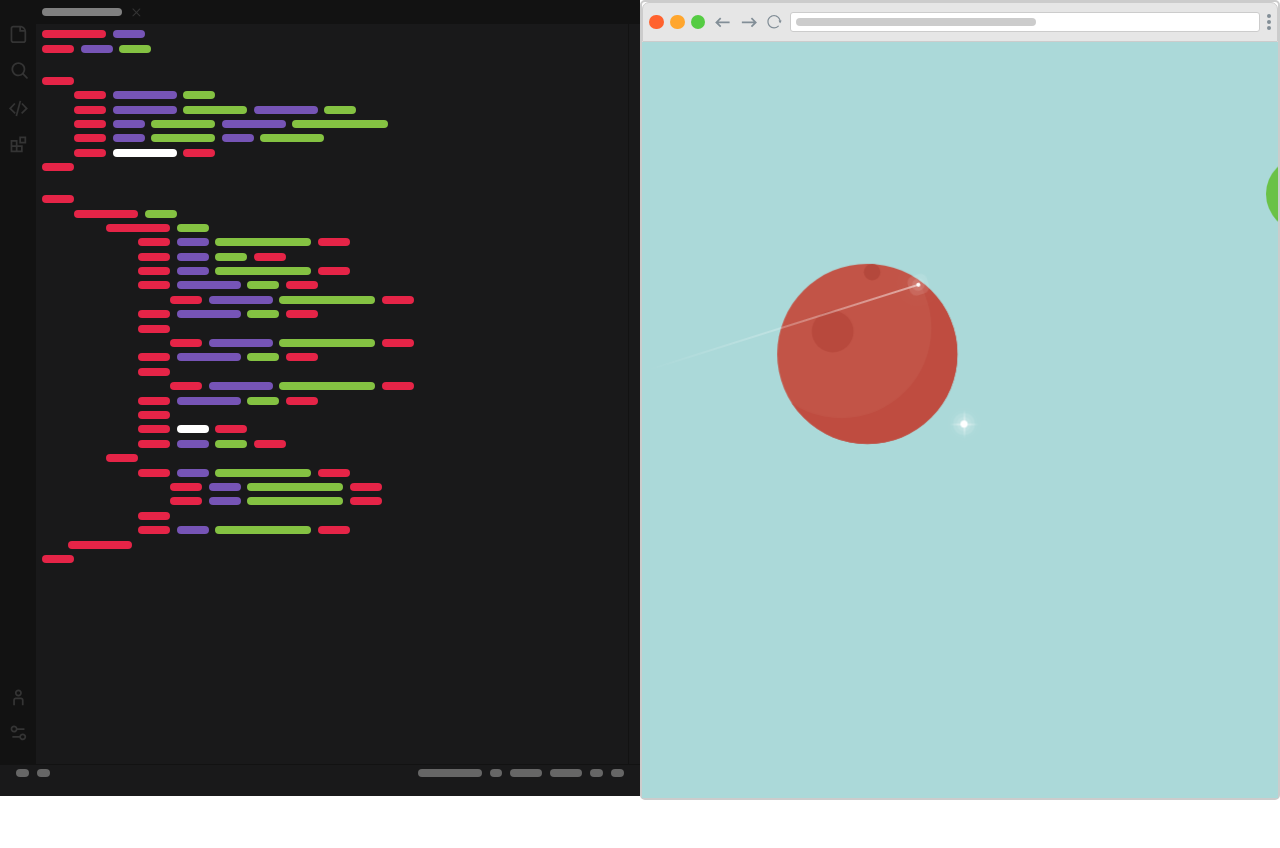
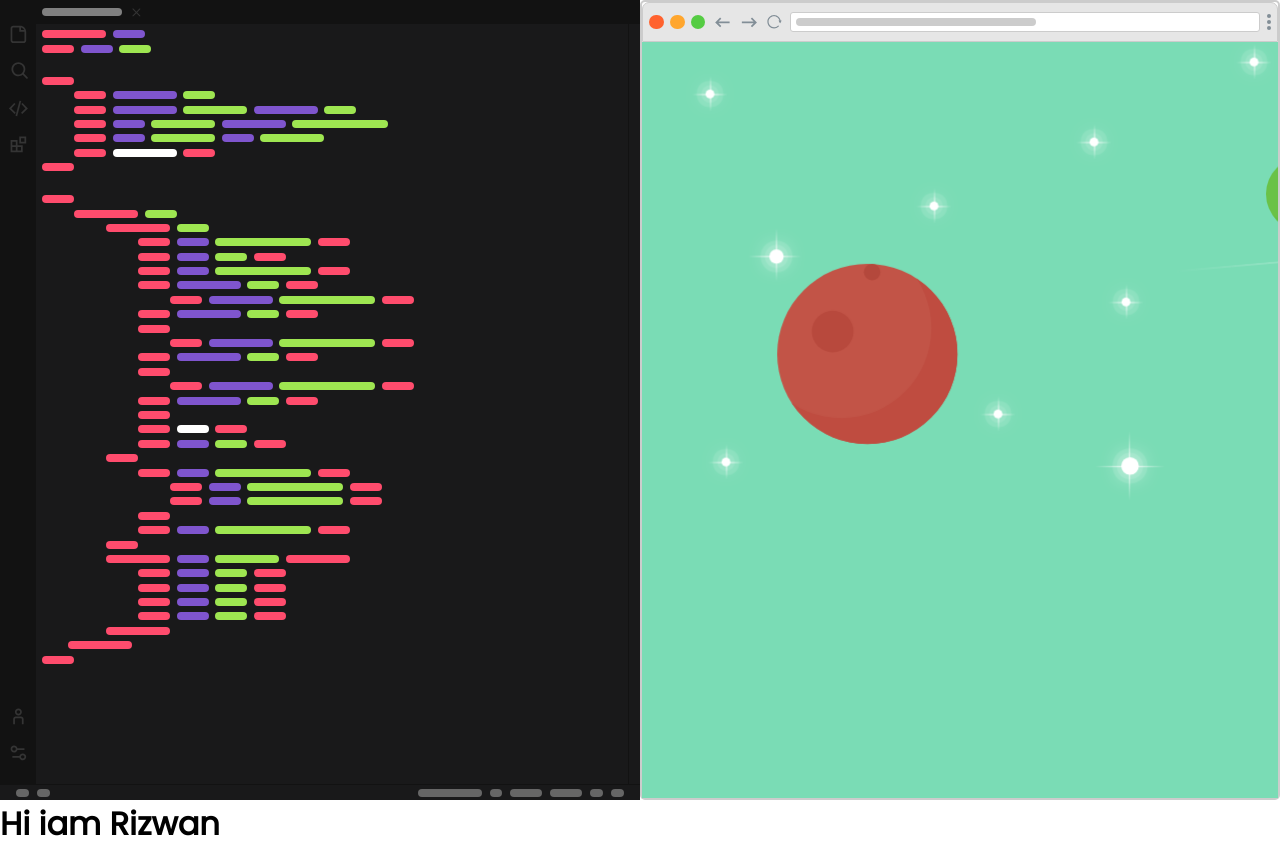
Before and after one commit to rizwanc018/Portfolio, a plain HTML site: page index.html in a window 1280 px wide. Before the commit the page ends 800 px from the top, so only its background shows below. Drawn offline with Linux system fonts and the light colour scheme.

Commit message:
editor and browser finished

```diff
--- a/index.html
+++ b/index.html
@@ -218,6 +218,43 @@
                         <div class="text large"></div>
                         <div class="tag small"></div>
                     </div>
+                    <div class="line">
+                        <div class="margin-medium tag small"></div>
+                    </div>
+                    <div class="line">
+                        <div class="margin-medium tag medium"></div>
+                        <div class="attribute small"></div>
+                        <div class="text medium"></div>
+                        <div class="tag medium"></div>
+                    </div>
+                    <div class="line">
+                        <div class="margin-large tag small"></div>
+                        <div class="attribute small"></div>
+                        <div class="text small"></div>
+                        <div class="tag small"></div>
+                    </div>
+                    <div class="line">
+                        <div class="margin-large tag small"></div>
+                        <div class="attribute small"></div>
+                        <div class="text small"></div>
+                        <div class="tag small"></div>
+                    </div>
+                    <div class="line">
+                        <div class="margin-large tag small"></div>
+                        <div class="attribute small"></div>
+                        <div class="text small"></div>
+                        <div class="tag small"></div>
+                    </div>
+                    <div class="line">
+                        <div class="margin-large tag small"></div>
+                        <div class="attribute small"></div>
+                        <div class="text small"></div>
+                        <div class="tag small"></div>
+                    </div>
+                    <div class="line">
+                        <div class="margin-medium tag medium"></div>
+                    </div>
+
                     <div class="margin-small header line medium tag"></div>
                     <div class="line body small tag"></div>
 
@@ -265,17 +302,21 @@
             <div class="brwsr-vp">
                 <section class="star-container">
                     <span class="star"></span>
-                    <!-- <span class="star"></span>
-                    <span class="star"></span> -->
+                    <span class="star"></span>
+                    <span class="star"></span>
+                    <span class="star"></span>
+                    <span class="star"></span>
+                    <span class="star"></span>
+                    <span class="star"></span>
+                    <span class="star"></span>
+                    <span class="star"></span>
+                    <span class="star"></span>
+
                 </section>
-
 
                 <div class="planet-container">
                     <div class="planet planet1"></div>
                     <div class="planet planet2"></div>
-                    <!-- <span class="shooting-star"></span>
-                    <span class="shooting-star"></span>
-                    <span class="shooting-star"></span> -->
                 </div>
 
                 <section class="shootingStar-container">
@@ -289,8 +330,9 @@
         </div>
 
     </div>
+<!-- ----------------------------------------------------------------- -->
+    <h1>Hi iam Rizwan</h1>
 
-    <!-- </div> -->
 </body>
 
 </html>
--- a/style.css
+++ b/style.css
@@ -1,11 +1,21 @@
+@import url('https://fonts.googleapis.com/css2?family=Poppins&display=swap');
+
 :root {
     --editor-bg-clr: hsl(251, 2%, 10%);
     --editor-bar-clr: hsl(0, 0%, 7%);
     --code-hgt: .5rem;
     --brws-tl-bar-clr: hsl(0, 0%, 90%);
+    --brws-tl-bar-clr: hsl(0, 0%, 90%);
     --brws-tl-bar-brdr-clr: hsl(0, 0%, 80%);
     --tlbr-icon-clr: hsl(204, 9%, 55%);
+    --tag-clr: hsl(349, 100%, 65%);
+    --attr-clr: hsl(261, 55%, 57%);
+    --txt-xlr: hsl(89, 75%, 61%);
+    --inner-html-clr: hsl(0, 0%, 100%);
 
+
+
+    /* --wp--preset--color--light-green-cyan: hsl(156, 58%, 67%); */
 }
 
 * {
@@ -14,25 +24,26 @@
     padding: 0;
 }
 
+body {
+    font-family: 'Poppins', sans-serif;
+}
+
 .hero {
     display: flex;
     width: 100vw;
     height: 100vh;
-    /* overflow: hidden; */
+    align-items: stretch;
 }
 
 .editor,
 .browser {
     width: 50%;
-    height: 99.5%;
-    /* overflow: hidden; */
-    /* border: 2px solid red; */
 }
 
 .editor {
+    display: flex;
+    flex-direction: column;
     background-color: var(--editor-bg-clr);
-    /* overflow: hidden; */
-    /* background-color: #fff; */
 }
 
 .code {
@@ -69,6 +80,7 @@
 
 .sideBar-code {
     height: 93%;
+    flex: 1;
     display: flex;
     /* border: 2px solid blue; */
 
@@ -113,23 +125,27 @@
     border-radius: 100vh;
 }
 
+.tag:hover ,
+.attribute:hover ,
+.text:hover ,
+.inner-html:hover {
+    transform: scale(1.5);
+}
+
 .tag {
-
-    background-color: hsl(349, 79%, 52%);
+    background-color: var(--tag-clr);
 }
 
 .attribute {
-
-    background-color: hsl(261, 40%, 52%)
+    background-color: var(--attr-clr);
 }
 
 .text {
-
-    background-color: hsl(89, 51%, 51%);
+    background-color: var(--txt-xlr);
 }
 
 .inner-html {
-    background-color: white;
+    background-color: var(--inner-html-clr);
 }
 
 .large {
@@ -175,7 +191,6 @@
     margin-left: auto;
     border-left: 1px solid var(--editor-bar-clr);
     background-color: var(--editor-bg-clr);
-    /* border: 2px solid red; */
 }
 
 .bottom-bar {
@@ -206,13 +221,13 @@
 .browser {
     display: flex;
     flex-direction: column;
-    height: 100%;
+    height: initial;
     border-radius: 5px;
     /* border-bottom: 2px solid var(--brws-tl-bar-brdr-clr);
     border-left: 2px solid var(--brws-tl-bar-brdr-clr);
     border-right: 2px solid var(--brws-tl-bar-brdr-clr); */
     border: 2px solid var(--brws-tl-bar-brdr-clr);
-    ;
+
 }
 
 .tool-bar {
@@ -313,9 +328,10 @@
     overflow: hidden;
     position: relative;
     /* border: 2px solid red; */
-    background-color: hsla(180, 38%, 76%, 1);
+    /* background-color: hsla(180, 38%, 65%, 1); */
     /* background: hsla(225, 94%, 7%, 1); */
     /* background: hsla(240, 52%, 67%, 1); */
+    background: hsl(156, 58%, 67%);
 }
 
 
@@ -338,9 +354,7 @@
     background: #fff;
     border-radius: 50%;
     box-shadow: 0 0 0 4px rgba(255, 255, 255, 0.1), 0 0 0 8px rgba(255, 255, 255, 0.1), 0 0 20px rgba(255, 255, 255, 1);
-     animation:  shine 4s linear infinite;
-
-
+    animation: shine 1ms linear infinite;
 }
 
 .star::before {
@@ -366,15 +380,90 @@
     background: linear-gradient(transparent, #fff, transparent);
 
 }
+.star:nth-child(1) {
+    top: 3rem;
+    left: 4rem;
+}
+
+.star:nth-child(2) {
+    top: 13rem;
+    left: 8rem;
+    width: .8rem;
+    height: .8rem;
+}
+
+.star:nth-child(2)::before {
+    width: 3rem;
+    height: 1px;
+}
+
+.star:nth-child(2)::after {
+    width: 1px;
+    height: 3rem;
+}
+
+.star:nth-child(3) {
+    top: 10rem;
+    left: 18rem;
+}
+
+.star:nth-child(4) {
+    top: 6rem;
+    left: 28rem;
+}
+
+.star:nth-child(5) {
+    top: 1rem;
+    left: 38rem;
+}
+
+.star:nth-child(6) {
+    top: 16rem;
+    left: 30rem;
+}
+
+.star:nth-child(7) {
+    top: 26rem;
+    left: 5rem;
+}
+
+.star:nth-child(8) {
+    top: 22rem;
+    left: 14rem;
+}
+
+.star:nth-child(9) {
+    top: 23rem;
+    left: 22rem;
+}
+
+.star:nth-child(10) {
+    top: 26rem;
+    left: 30rem;
+    width: 1rem;
+    height: 1rem;
+}
+
+.star:nth-child(10)::before {
+    width: 4rem;
+    height: 1px;
+}
+
+.star:nth-child(10)::after {
+    width: 1px;
+    height: 4rem;
+}
 
 @keyframes shine {
 
-    0%,100% {
-        transform: scale(1.2);
+    0%,
+    100% {
+        transform: scale(1.1);
     }
 
     50% {
-        transform: scale(.6);
+        /* transform: scale(.8); */
+        opacity: .4;
     }
 }
 
@@ -491,7 +580,7 @@
     background: #fff;
     border-radius: 50%;
     box-shadow: 0 0 0 4px rgba(255, 255, 255, 0.1), 0 0 0 8px rgba(255, 255, 255, 0.1), 0 0 20px rgba(255, 255, 255, 1);
-    animation: animate 3s linear infinite;
+    animation: animate 6s linear infinite;
     /* transform: translateX(-100px)  */
 }
 
@@ -528,7 +617,7 @@
     right: 0;
     left: initial;
     animation-delay: 0;
-    animation-duration: 4s;
+    animation-duration: 8s;
 }
 
 .shooting-star:nth-child(2) {
@@ -536,7 +625,7 @@
     right: 4rem;
     left: initial;
     animation-delay: 2s;
-    animation-duration: 3s;
+    animation-duration: 6s;
 }
 
 .shooting-star:nth-child(3) {
@@ -544,5 +633,5 @@
     right: 0;
     left: initial;
     animation-delay: 0.8s;
-    animation-duration: 2s;
+    animation-duration: 4s;
 }
```
